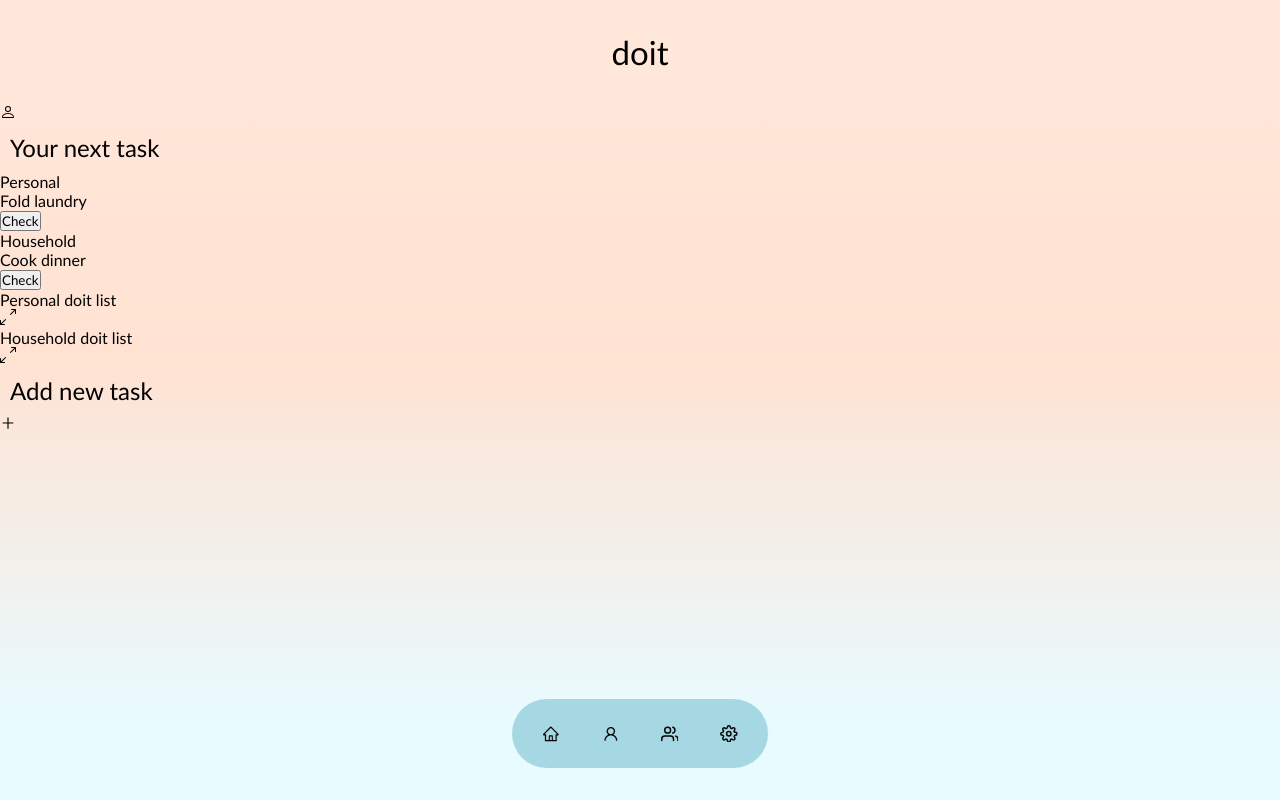
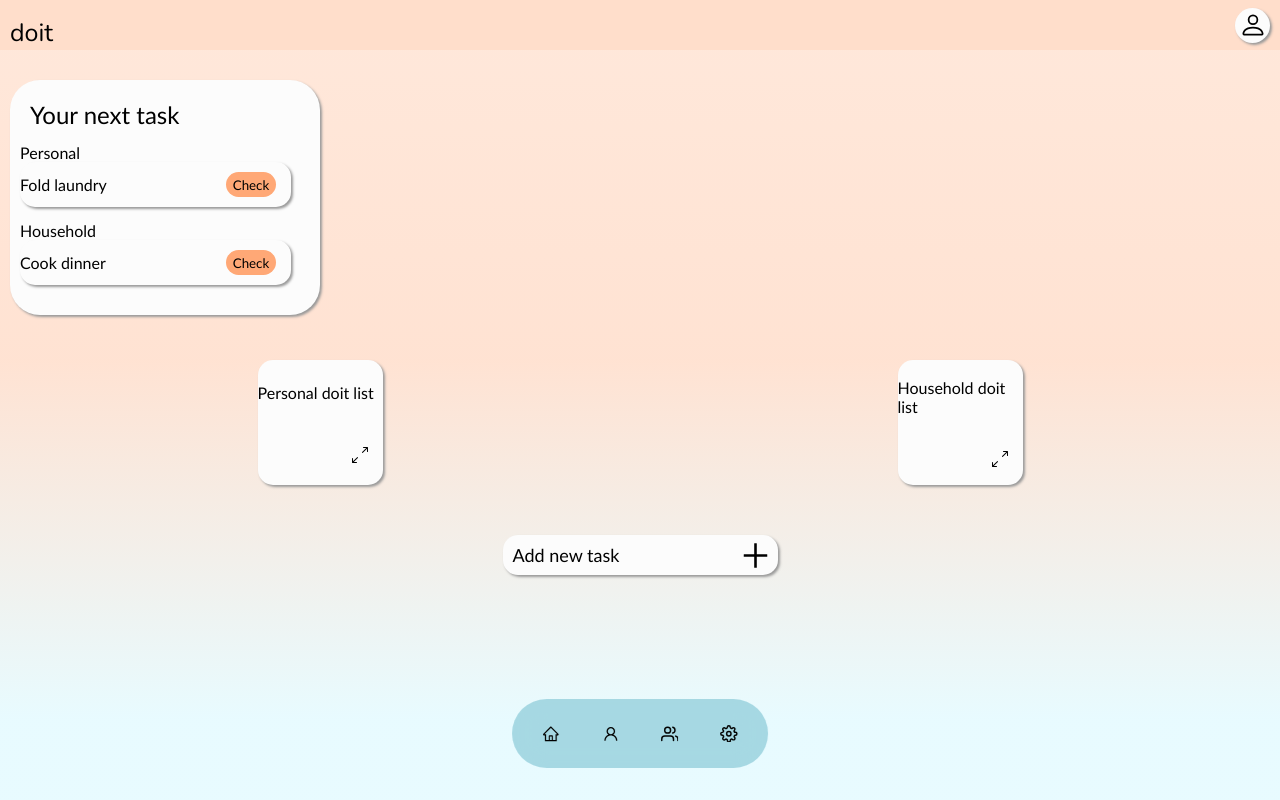
Before and after one commit to Duniia/doit, a React (Create React App) app: page /forside/1 in a window 1280 px wide. Built offline with nearby package versions, Linux system fonts and the light colour scheme; a web font is replaced by a local one.

Commit message:
Michelle

```diff
--- a/src/App.js
+++ b/src/App.js
@@ -6,6 +6,7 @@ import './styles/variables.css';
 import './styles/style.css';
 import './styles/loginregister.css';
 import './styles/nadia.css';
+import './styles/michelle.css';
 import Forside from './pages/Forside'
 import MedlemmerPage from "./pages/medlemmer2";
 import SettingsPage from "./pages/settings2";
--- a/src/components/Overskrift.js
+++ b/src/components/Overskrift.js
@@ -6,7 +6,7 @@ import React from "react";
 export default function Overskrift(props) {
 
     return (
-        <div>
+        <div className="overskrift">
             <h2>{props.name}</h2>
         </div>
     );
--- a/src/pages/Forside.js
+++ b/src/pages/Forside.js
@@ -50,7 +50,7 @@ export default function Forside() {
      </section>
 
      <section className="addnew">
-     <NavLink to="/NewTask"><AddTask />
+      <NavLink to="/NewTask"><AddTask />
       </NavLink>
      </section>
   </>
--- a/src/styles/michelle.css
+++ b/src/styles/michelle.css
@@ -60,8 +60,7 @@ a:active {
   justify-content: space-between;
   align-items: center;
 }
-
-h1 {
+.Top h1 {
   font-family: "Nunito", sans-serif;
   font-size: 25px;
   position: relative;
@@ -74,8 +73,7 @@ h1 {
   display: flex;
   align-items: flex-end;
 }
-
-.Container {
+.box .Container {
   height: 235px;
   width: 310px;
   border-radius: 30px;
@@ -86,8 +84,7 @@ h1 {
   flex-direction: column;
   justify-content: space-between;
 }
-
-.opgave_container {
+.box .opgave_container {
   height: 45px;
   width: 271px;
   background: #fcfcfc;
@@ -97,14 +94,12 @@ h1 {
   justify-content: space-between;
   align-items: center;
 }
-
-.Opgave1 {
+.box .Opgave1 {
   position: relative;
   bottom: 15px;
   left: 10px;
 }
-
-.Opgave_container2 {
+.box .Opgave_container2 {
   height: 45px;
   width: 271px;
   background: #fcfcfc;
@@ -114,8 +109,7 @@ h1 {
   justify-content: space-between;
   align-items: center;
 }
-
-.Opgave2 {
+.box .Opgave2 {
   position: relative;
   bottom: 30px;
   left: 10px;
@@ -261,7 +255,7 @@ h1 {
   cursor: pointer;
 }
 
-h2 {
+.overskrift h2 {
   position: relative;
   top: 10px;
   left: 10px;
--- a/src/styles/michelle.scss
+++ b/src/styles/michelle.scss
@@ -51,7 +51,6 @@
     flex-direction: row;
     justify-content: space-between;
     align-items: center;
-    }
 
     h1 {
         font-family: $font-two;
@@ -60,12 +59,14 @@
         top: 8px;
         left:10px;
       }
+    }
+
+
 
     .box {
       height: 275px;
       display: flex;
       align-items: flex-end;
-    }
 
       .Container {
         height: 235px;
@@ -79,6 +80,7 @@
         justify-content: space-between;
       }
 
+
        .opgave_container {
         height: 45px;
         width: 271px;
@@ -88,13 +90,15 @@
         display: flex;
         justify-content: space-between;
         align-items: center;
+
+
       }
-
       .Opgave1{
         position: relative;
         bottom: 15px;
         left: 10px;
       }
+
 
      .Opgave_container2 {
         height: 45px;
@@ -113,6 +117,7 @@
         left: 10px;
       }
 
+    }
 
     .List_container{
       height: 125px;
@@ -267,11 +272,15 @@
 
     // styling til overskriften componenten på forsiden (props)
 
+
+    .overskrift {
         h2 {
             position: relative;
             top: 10px;
             left: 10px;
         }
+    }
+
 
     // styling til personIkon componenten
     .ikon {
```
Also changed, not shown: 1 other file (tests, documents, lock files or other folders). Lines whose indentation alone changed are shown as unchanged.
